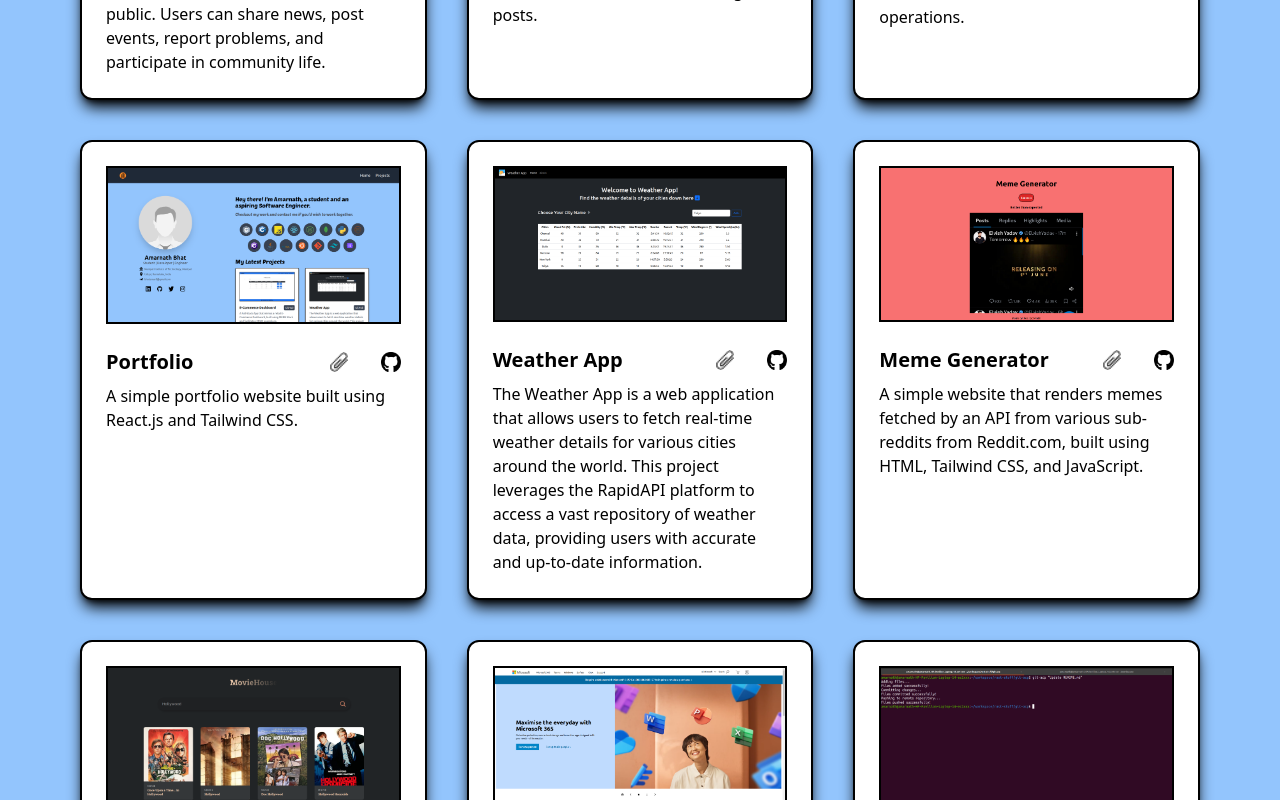
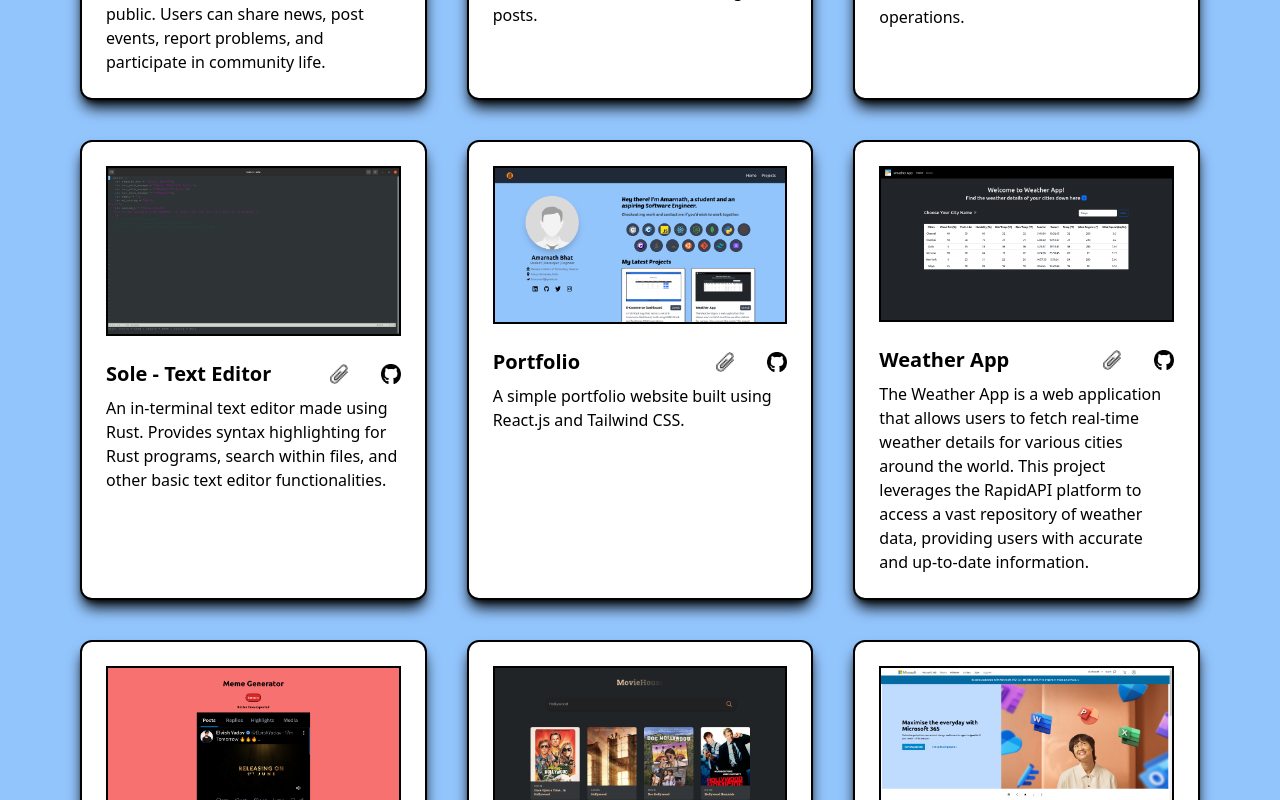
Before and after one commit to amar-nath-bhat/personal-portfolio, a React (Vite) app: page /projects in a window 1280 px wide. Shown: the part 661-1461 px from the top of the page. Built offline with nearby package versions, Linux system fonts and the light colour scheme; a web font is replaced by a local one.

Commit message:
Add: Sole

```diff
--- a/src/constants/projects.js
+++ b/src/constants/projects.js
@@ -25,6 +25,14 @@ export const projects = [
     cardLink: "https://e-commerce-dashboard-amar.vercel.app/",
     github: "https://github.com/amar-nath-bhat/e-commerce-dashboard",
     img: "project1.png",
+  },
+  {
+    title: "Sole - Text Editor",
+    description:
+      "An in-terminal text editor made using Rust. Provides syntax highlighting for Rust programs, search within files, and other basic text editor functionalities.",
+    link: "https://github.com/amar-nath-bhat/sole",
+    github: "https://github.com/amar-nath-bhat/sole",
+    img: "sole.png",
   },
   {
     title: "Portfolio",
```
Also changed, not shown: public/sole.png (added).
